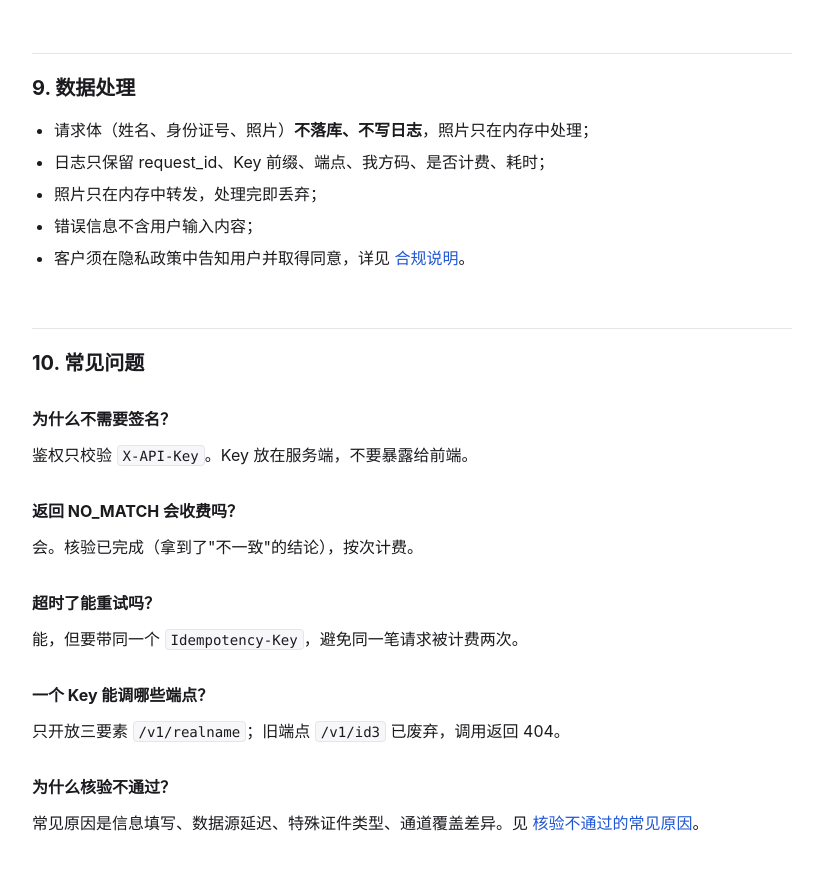
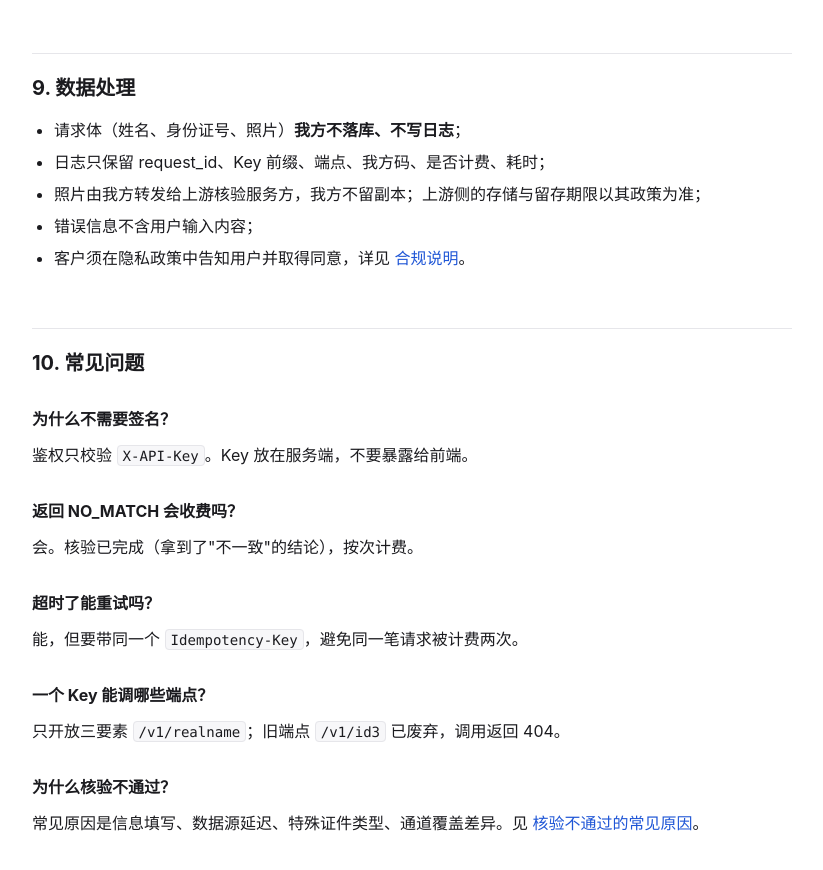
Before and after one commit to liuq88450-del/api-preview, a plain HTML site: page docs.html in a window 1280 px wide. Shown: the part 4450-5320 px from the top of the page, without its empty margins (52-875 px from the left). Drawn offline with Linux system fonts and the light colour scheme.

Commit message:
deploy docs.html

```diff
--- a/docs.html
+++ b/docs.html
@@ -186,9 +186,9 @@ curl -s -X POST https://api.example.com/v1/realname \
   <h2 id="privacy">9. 数据处理</h2>
 
   <ul>
-    <li>请求体（姓名、身份证号、照片）<strong>不落库、不写日志</strong>，照片只在内存中处理；</li>
+    <li>请求体（姓名、身份证号、照片）<strong>我方不落库、不写日志</strong>；</li>
     <li>日志只保留 request_id、Key 前缀、端点、我方码、是否计费、耗时；</li>
-    <li>照片只在内存中转发，处理完即丢弃；</li>
+    <li>照片由我方转发给上游核验服务方，我方不留副本；上游侧的存储与留存期限以其政策为准；</li>
     <li>错误信息不含用户输入内容；</li>
     <li>客户须在隐私政策中告知用户并取得同意，详见 <a href="compliance.html">合规说明</a>。</li>
   </ul>
```
